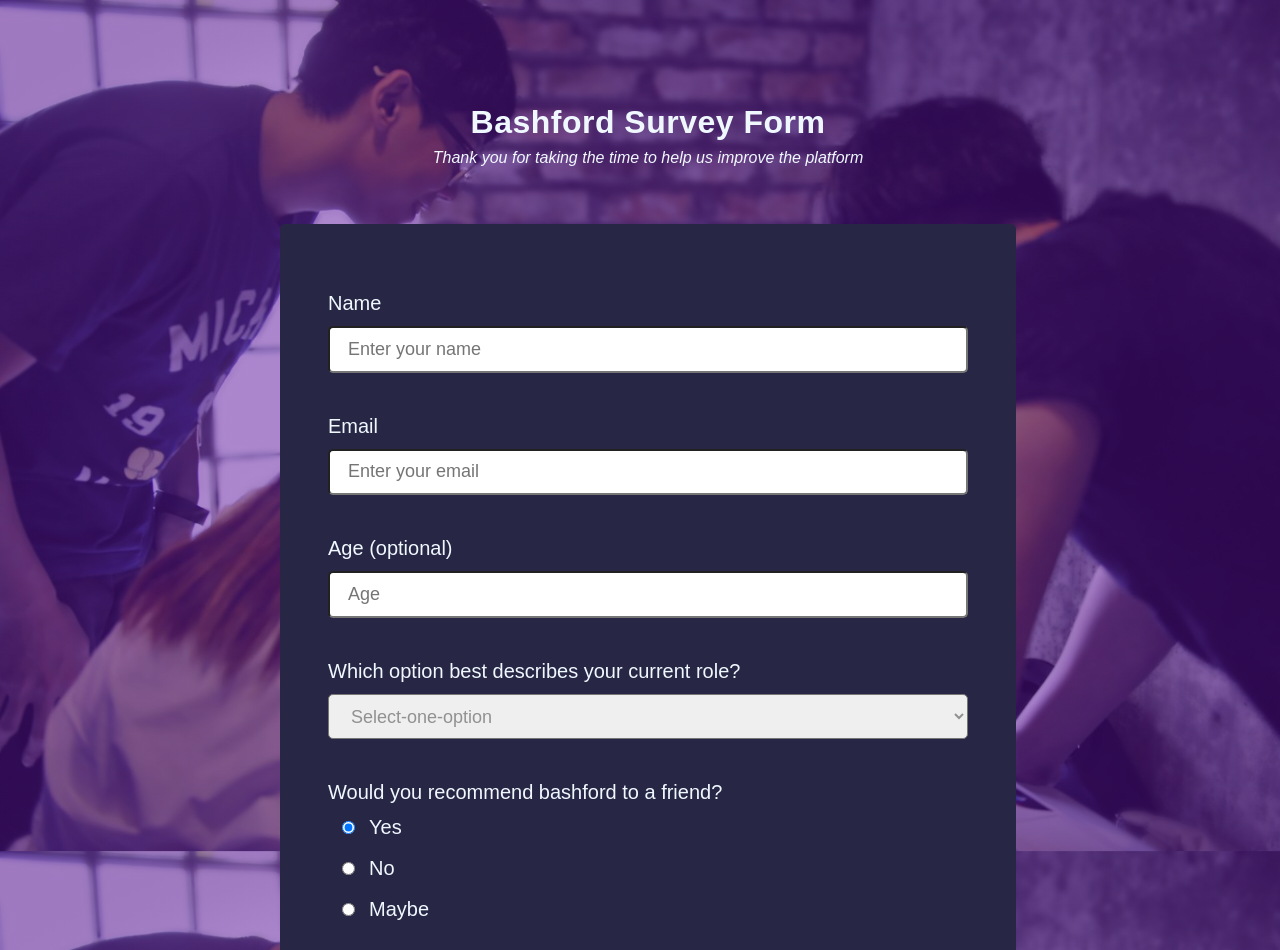
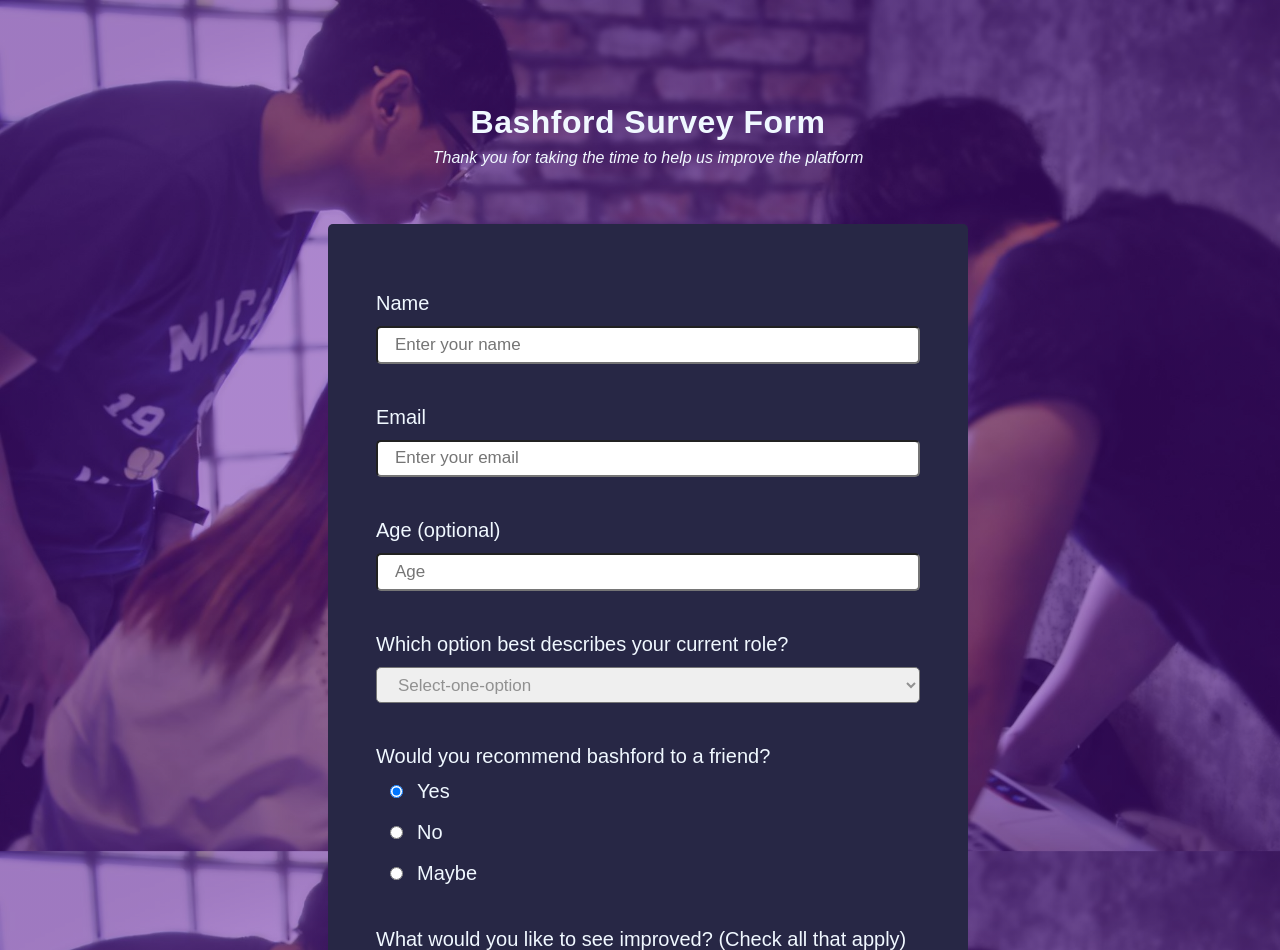
Before and after one commit to PrimeFord/SurveyForm, a plain HTML site: page index.html in a window 1280 px wide. Shown: the top 950 px of the page. Drawn offline with Linux system fonts and the light colour scheme.

Commit message:
SurveyForm

```diff
--- a/style.css
+++ b/style.css
@@ -1,8 +1,11 @@
 
+* {
+    box-sizing: border-box;
+}
 body {
     font-family: 'Poppins', sans-serif;
     height: 100%;
-    width: 100%;
+    width: 100vw;
     text-align: center;
     color: #f0f8ff;
     background: linear-gradient(0deg, rgb(89, 16, 156, 0.5), rgb(89, 16, 156, 0.5)), url(./media/survey-form-background.jpeg) no-repeat center fixed;
@@ -50,8 +53,8 @@ header {
 input, select, textarea {
     color: rgb(145, 145, 145);
     border-radius: 5px;
-    font-size: 90%;
-    padding: 0.6em 1em;
+    font-size: 85%;
+    padding: 0.4em 1em;
     width: 100%;
     margin: 8px 0;
     box-sizing: border-box;
```
Also changed, not shown: media/snip.png (added).
